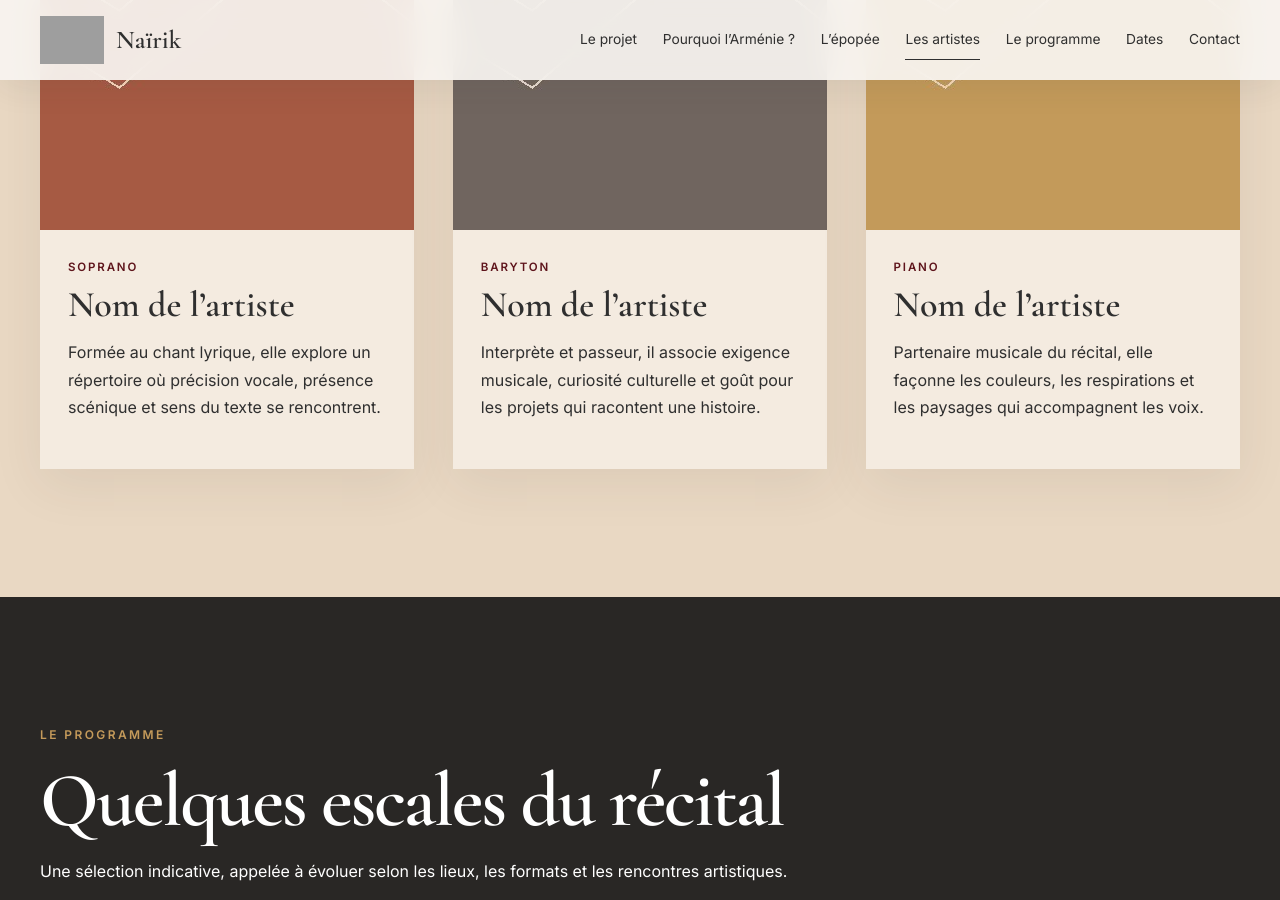
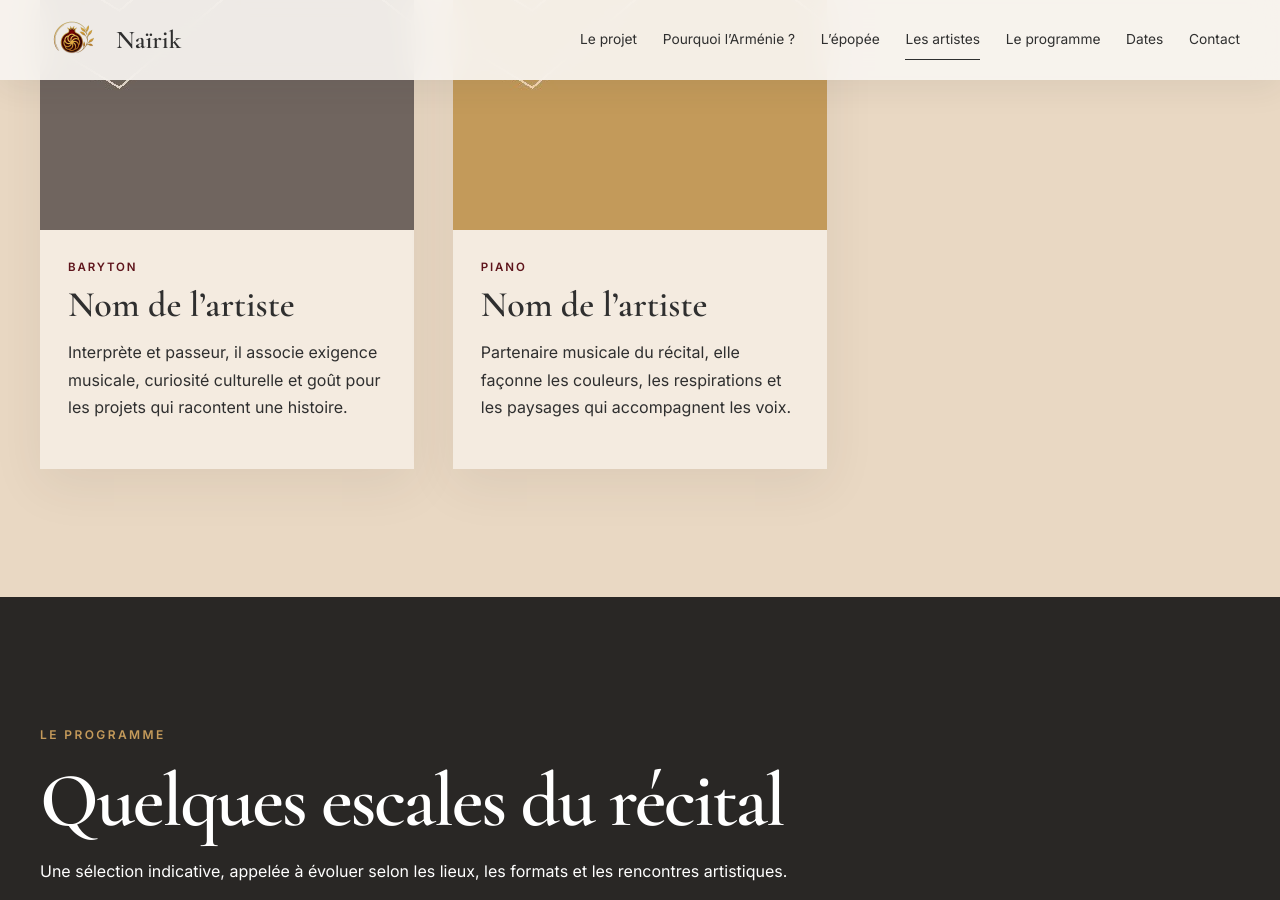
Before and after one commit to Deathura/deathura.github.io, a Jekyll site: the page nairik/index.html, which Jekyll copies as it is, in a window 1280 px wide and 900 px high, scrolled down 4766 px. Built offline with Jekyll 4.4.1, drawn with Linux system fonts in a browser that asks for light colours; grey boxes are pictures that could not be loaded.

Commit message:
remove zip + change logo path in index.html

```diff
--- a/nairik/index.html
+++ b/nairik/index.html
@@ -44,7 +44,7 @@
   <header class="site-header" id="site-header">
     <div class="container header-inner">
       <a class="brand" href="#hero" aria-label="Naïrik, retour à l’accueil">
-        <span class="brand-mark" aria-hidden="true"><img src="assets/images/logo_naïrik_icon.png" alt="N" /></span>
+        <span class="brand-mark" aria-hidden="true"><img src="assets/images/logo_nairik_icon.png" alt="N" /></span>
         <span class="brand-name">Naïrik</span>
       </a>
 
@@ -154,15 +154,6 @@
         </div>
 
         <div class="card-grid artist-grid">
-          <article class="artist-card reveal">
-            <img src="assets/images/artiste1.jpg" alt="Portrait de la chanteuse de Naïrik" loading="lazy" width="900" height="1100">
-            <div class="artist-card-content">
-              <p class="artist-role">Soprano</p>
-              <h3>Nom de l’artiste</h3>
-              <p>Formée au chant lyrique, elle explore un répertoire où précision vocale, présence scénique et sens du texte se rencontrent.</p>
-            </div>
-          </article>
-
           <article class="artist-card reveal">
             <img src="assets/images/artiste2.jpg" alt="Portrait du chanteur de Naïrik" loading="lazy" width="900" height="1100">
             <div class="artist-card-content">
@@ -284,7 +275,7 @@
     <div class="container footer-inner">
       <div>
         <a class="brand footer-brand" href="#hero" aria-label="Naïrik, retour en haut de page">
-          <span class="brand-mark" aria-hidden="true"><img src="assets/images/logo_naïrik_icon.png" alt="N" /></span>
+          <span class="brand-mark" aria-hidden="true"><img src="./assets/images/logo_nairik_icon.png" alt="N" /></span>
           <span class="brand-name">Naïrik</span>
         </a>
         <p>Une épopée musicale au cœur de l’Arménie.</p>
```
Also changed, not shown: 1 other file.
